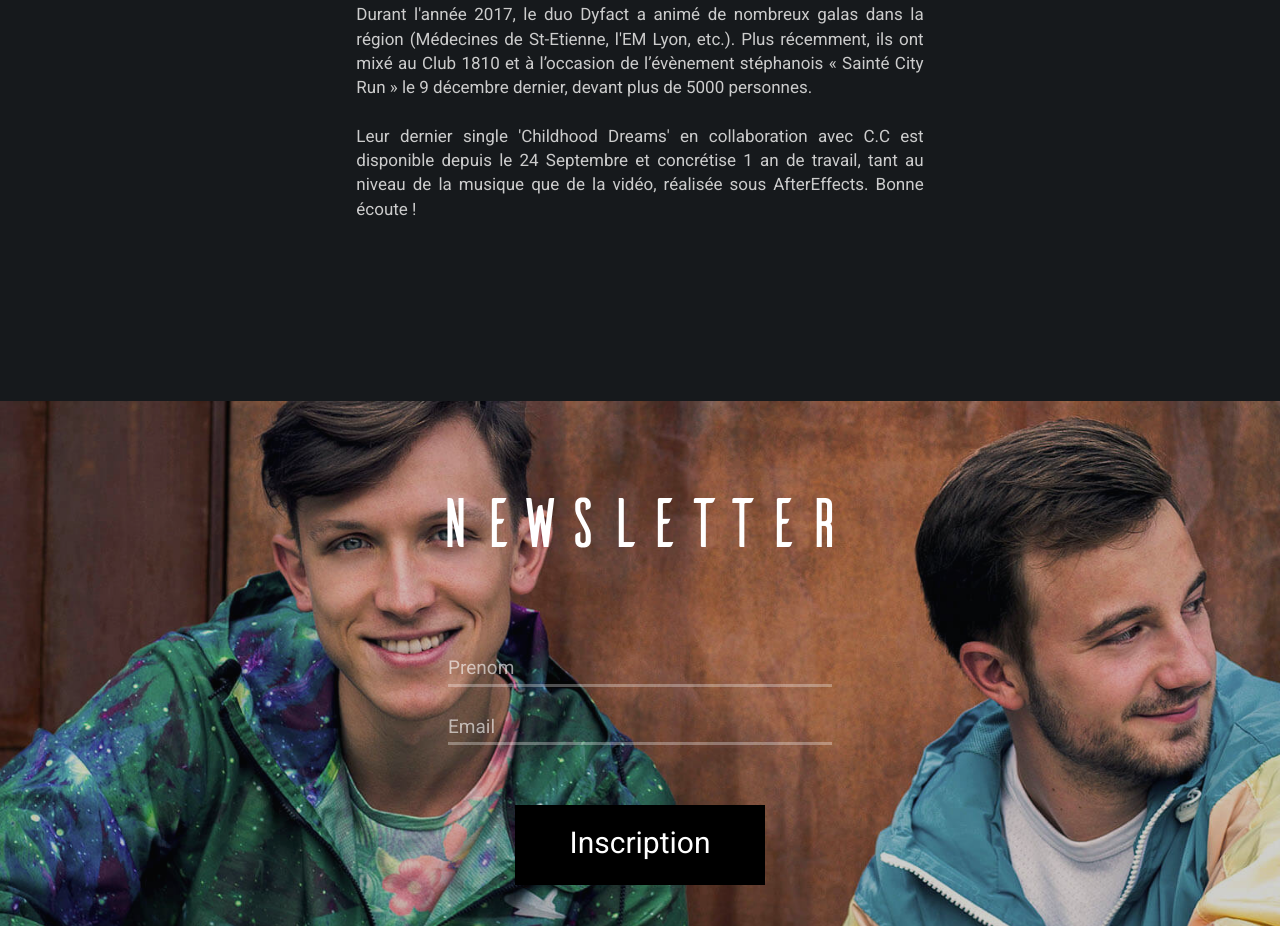
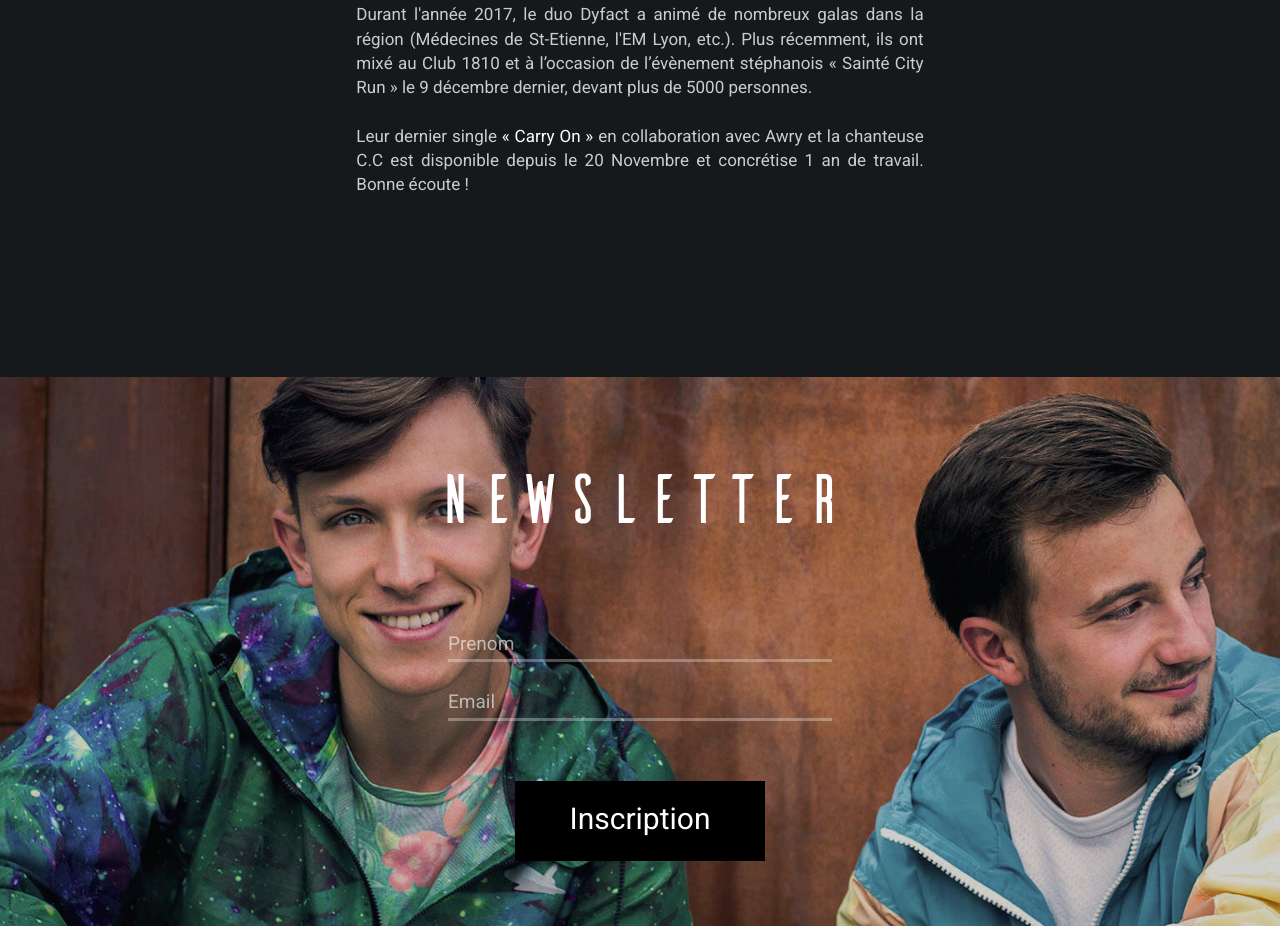
Before and after one commit to LittleBiig/dyfact.com, a website: page index.html in a window 1280 px wide. Shown: the part 3480-4406 px from the top of the page. Drawn offline with nearby package versions, Linux system fonts and the light colour scheme.

Commit message:
Update Bio

```diff
--- a/index.html
+++ b/index.html
@@ -100,7 +100,7 @@
           L’année dernière, en sortant du <a href="https://www.facebook.com/letubeaessai/" target="blank">studio</a>, ils ont été invités dans une emission Fun Radio à Paris. Les musiques du groupe ligérien ont su attirer la presse, avec notamment des articles dans Le Progrès, Le Figaro, des radios - interview NRJ - ainsi que la télévision - reportage TL7.</br></br>
           Flavien et Dorian font tout de A à Z : musique, retouches photos, réalisations vidéo. Pour leur single <a href="https://www.youtube.com/watch?v=yg7nypb4yok" target="blank">« Looking Good »</a> le duo a réalisé et monté une vidéo en parcourant la région (Vidrieux, Montbrison, Montrond-les-Bains). Le titre a atteint les 10 000 vues. Leur dernier <a href="https://www.youtube.com/watch?v=z3GoUsjVmAQ&list=PLj9gDUjJQOhqAdECdu6RhtsvA_gwJd2ZU&index=4" target="blank">single « And Go! »</a> a été tourné en Espagne (Ibiza) et en Islande et totalise <strong>30 000 vues</strong> !</br></br>
           Durant l'année 2017, le duo Dyfact a animé de nombreux galas dans la région (Médecines de St-Etienne, l'EM Lyon, etc.). Plus récemment, ils ont mixé au Club 1810 et à l’occasion de l’évènement stéphanois « Sainté City Run » le 9 décembre dernier, devant plus de 5000 personnes.</br></br>
-          Leur dernier single 'Childhood Dreams' en collaboration avec C.C est disponible depuis le 24 Septembre et concrétise 1 an de travail, tant au niveau de la musique que de la vidéo, réalisée sous AfterEffects. Bonne écoute !
+          Leur dernier single <a href="https://www.youtube.com/watch?v=J1odG8DHjyQ" target="blank">« Carry On »</a> en collaboration avec Awry et la chanteuse C.C est disponible depuis le 20 Novembre et concrétise 1 an de travail. Bonne écoute !
           <br/>
         </p>
         </div>
```
